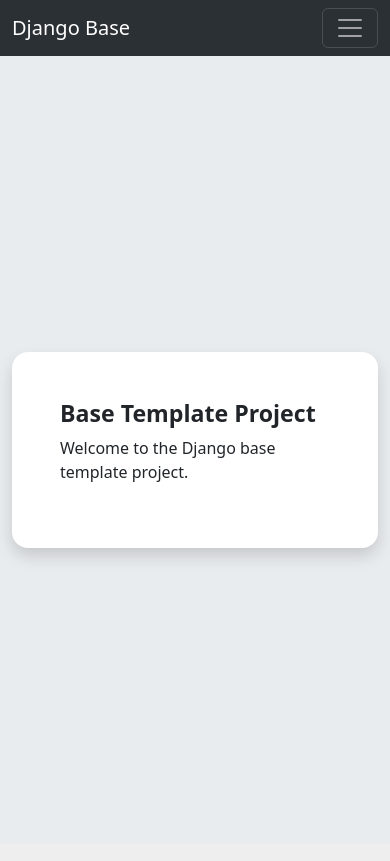
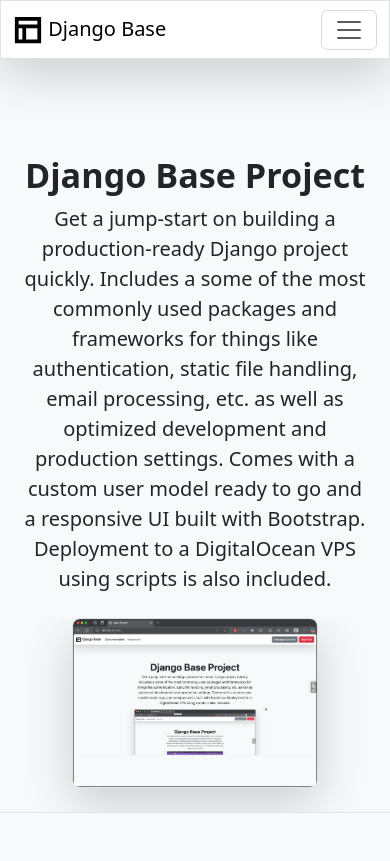
Before and after one commit to jimshadrick/django-base, a Django app: page / in a window 390 px wide. Before the commit the page ends 562 px from the top, so only its background shows below. Run offline with Django 5.2, Linux system fonts and the light colour scheme; parts of the project's set-up code (start-up, migrations or seed data) failed here and were passed over; some libraries are stand-ins or nearby versions.

Commit message:
Update UI styling, add logo and hero section, and improve nav links
Refined UI with updated styles, including new light themes and responsive elements. Introduced a hero section on the index page and added an SVG logo. Adjusted navigation links and content for improved accessibility, clarity, and functionality.

```diff
--- a/templates/base.html
+++ b/templates/base.html
@@ -20,12 +20,15 @@
               crossorigin="anonymous">
     {% endif %}
 </head>
-<body class="min-vh-100 d-flex flex-shrink-0 flex-column">
+<body class="min-vh-100 d-flex flex-shrink-0 flex-column bg-light">
 <a class="visually-hidden-focusable" href="#content">{% translate "Skip to main content" %}</a>
-<header data-bs-theme="dark">
-    <nav class="navbar navbar-expand-lg bg-body-tertiary">
+<header>
+    <nav class="navbar navbar-expand-lg bg-white shadow-lg border">
         <div class="container-fluid">
-            <a class="navbar-brand" href="/">Django Base</a>
+            <a class="navbar-brand" href="/">
+                <img src="{% static 'images/logo.svg' %}" alt="Logo" height="30" class="d-inline-block align-text-top">
+                Django Base
+            </a>
             <button class="navbar-toggler"
                     type="button"
                     data-bs-toggle="collapse"
@@ -43,7 +46,7 @@
                         <a class="nav-link active" href="https://docs.allauth.org/">Documentation</a>
                     </li>
                     <li class="nav-item">
-                        <a class="nav-link" href="https://codeberg.org/allauth/django-allauth">Repository</a>
+                        <a class="nav-link" href="https://github.com/jimshadrick/django-base">Repository</a>
                     </li>
                 </ul>
                 <div class="d-flex flex-column flex-sm-row gap-2 col-lg-3 justify-content-lg-end text-nowrap">
--- a/templates/index.html
+++ b/templates/index.html
@@ -1,9 +1,24 @@
-{% extends "allauth/layouts/entrance.html" %}
+{% extends "base.html" %}
+{% load static %}
 {% load allauth %}
 {% block head_title %}Base Project{% endblock %}
 {% block content %}
-    {% element h1 %}
-        Base Template Project
-    {% endelement %}
-    <p>Welcome to the Django base template project.</p>
+    <!-- Hero section -->
+    <div class="px-4 pt-5 my-5 text-center border-bottom">
+        <h1 class="display-4 fw-bold">Django Base Project</h1>
+        <div class="col-lg-6 mx-auto">
+            <p class="lead mb-4">Get a jump-start on building a production-ready Django project quickly. Includes a
+                some of the most commonly used packages and frameworks for things like authentication, static file
+                handling, email processing, etc. as well as optimized development and production settings. Comes
+                with a custom user model ready to go and a responsive UI built with Bootstrap. Deployment to a
+                DigitalOcean VPS using scripts is also included.
+            </p>
+        </div>
+        <div class="overflow-hidden" style="max-height: 30vh;">
+            <div class="container px-5">
+                <img src="{% static 'images/hero-screenshot.png' %}" class="img-fluid border rounded-3 shadow-lg mb-4"
+                     alt="Example image" width="700" height="500" loading="lazy">
+            </div>
+        </div>
+    </div>
 {% endblock content %}
```
Also changed, not shown: templates/allauth/layouts/manage.html (+9 -9 lines), static/images/hero-screenshot.png (added), static/images/logo.svg (added).
